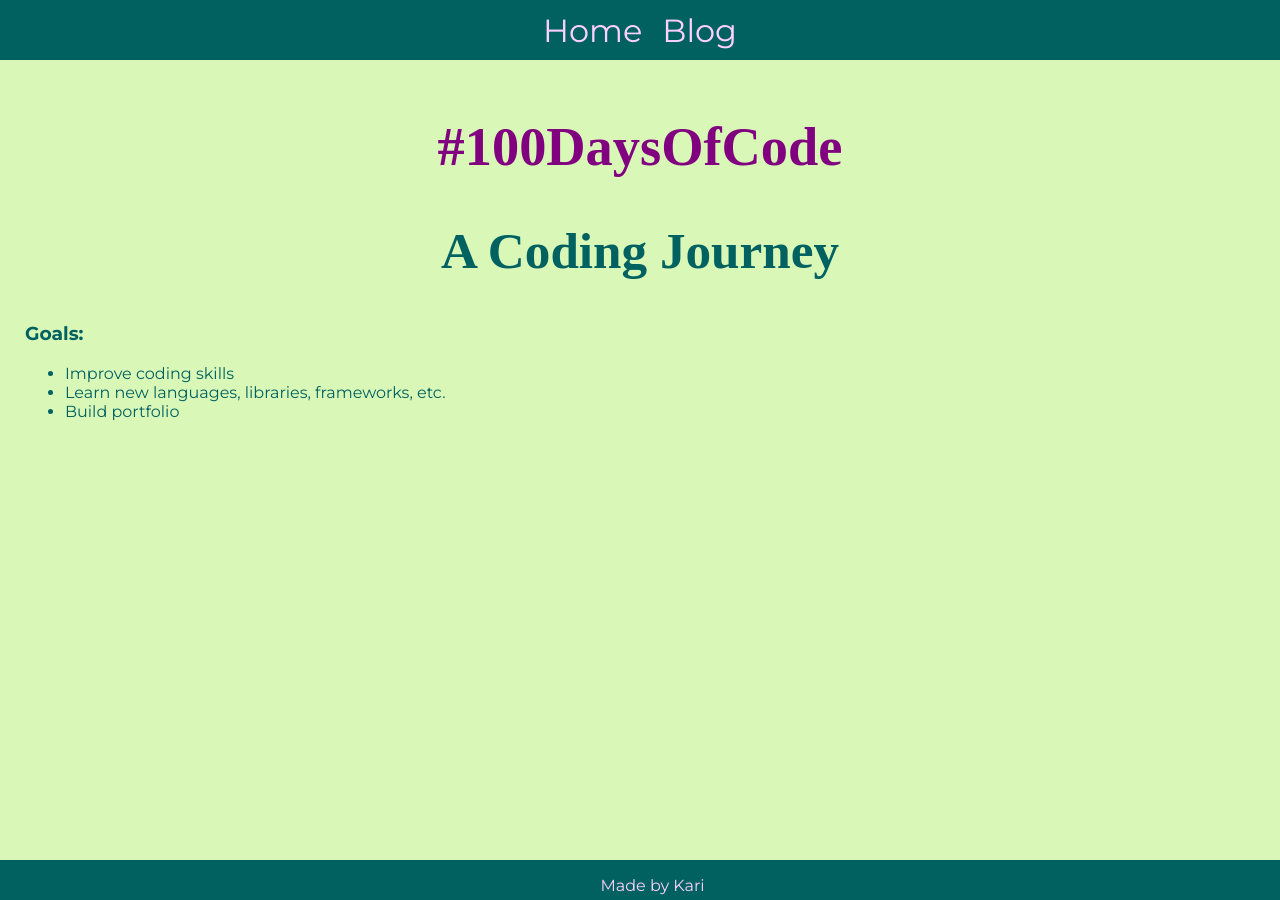
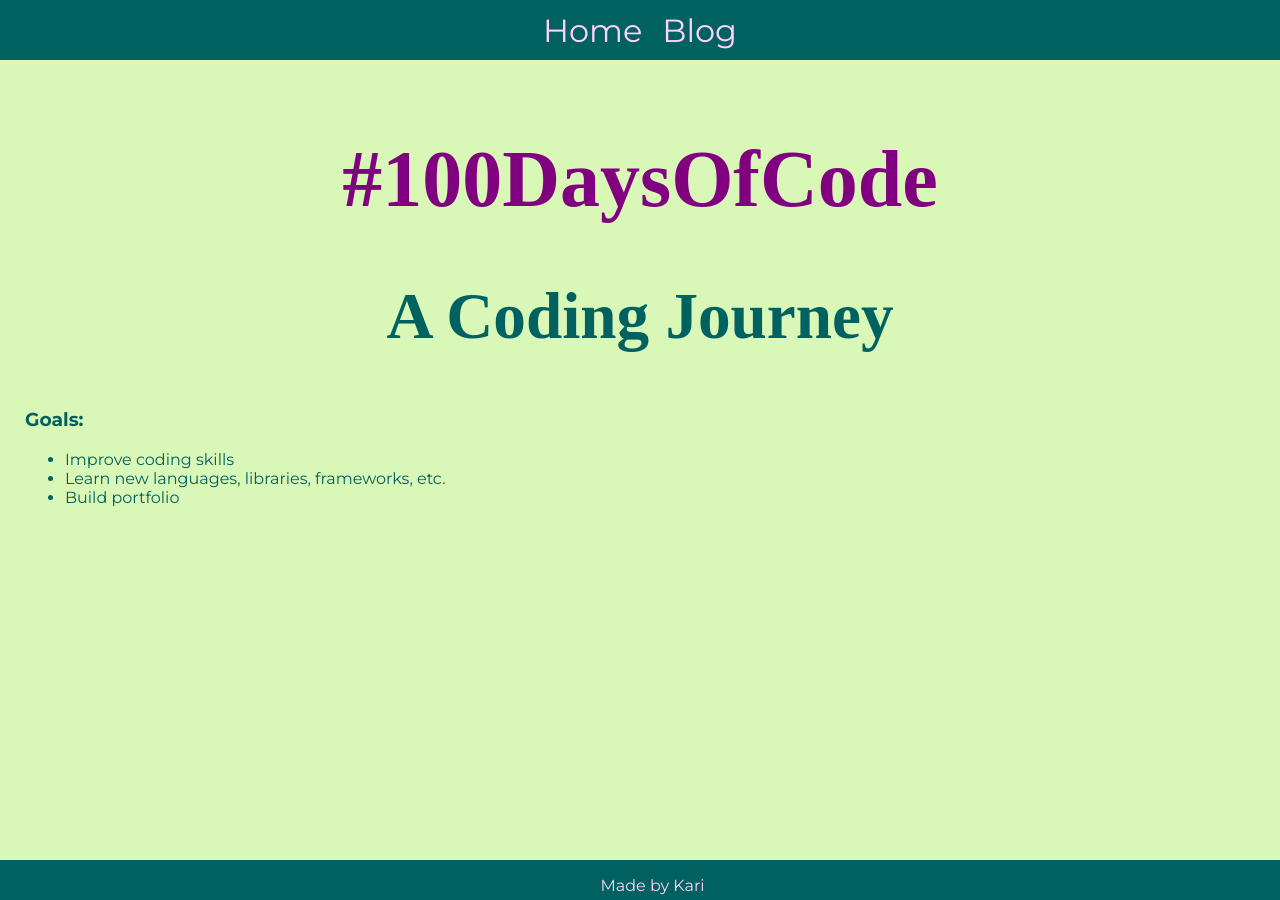
Before and after one commit to KJLarson/100-days, a Jekyll site: the page built from index.html, in a window 1280 px wide. Built offline with Jekyll 4.4.1, drawn with Linux system fonts in a browser that asks for light colours; some web fonts are replaced.

Commit message:
Adjust h1 and h2 size

```diff
--- a/css/main.css
+++ b/css/main.css
@@ -29,11 +29,11 @@ h1, h2 {
 h1 {
 	color: #800080;
 /* 	font-size: 5vw; */
-	font-size: calc(16px + 3vw);
+	font-size: calc(16px + 5vw);
 }
 
 h2 {
-	font-size: 4vw;
+	font-size: calc(14px + 4vw);
 }
 
 cite {
```
